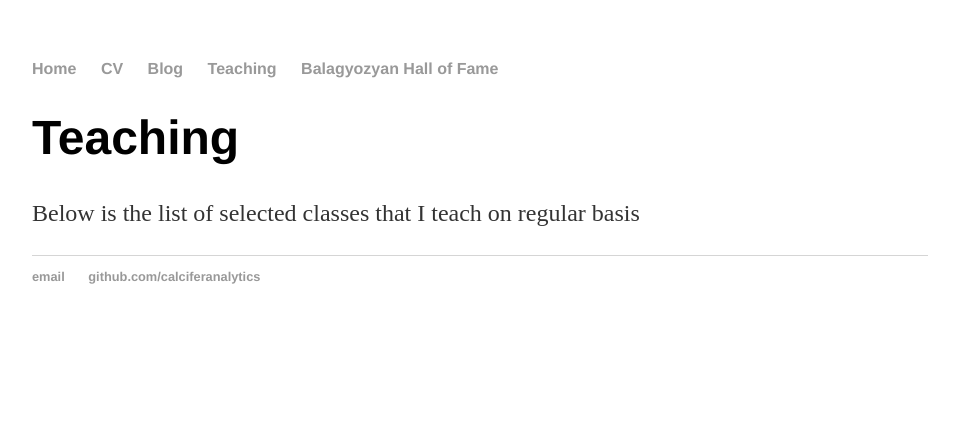
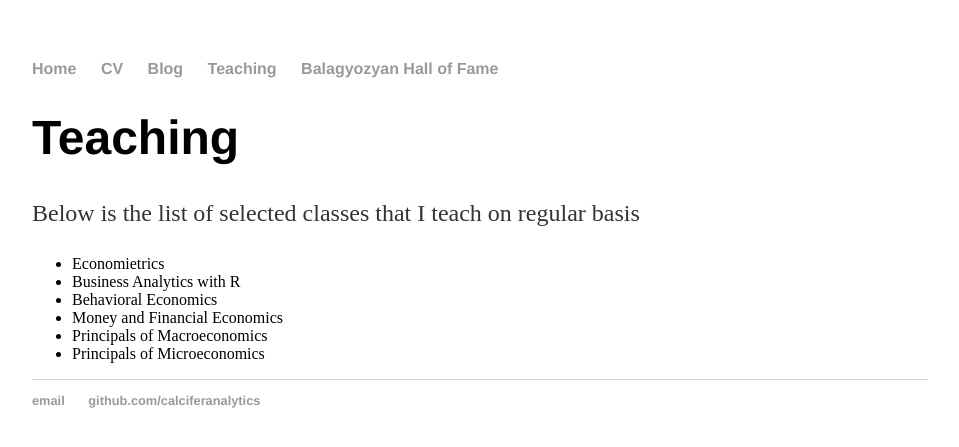
Before and after one commit to calciferanalytics/calciferanalytics.github.io, a Jekyll site: the page built from teaching/index.html, in a window 1280 px wide. Shown: the top 447 px of the page, without its empty margins (160-1119 px from the left). Built offline with Jekyll 4.4.1, drawn with Linux system fonts in a browser that asks for light colours.

Commit message:
Update index.html

```diff
--- a/teaching/index.html
+++ b/teaching/index.html
@@ -5,4 +5,12 @@ title: Aram Balagyozyan Teaching
 <div class="blurb">
 	<h1>Teaching</h1>
 	<p> Below is the list of selected classes that I teach on regular basis</p>
+	<ul>
+		<li>Economietrics</li>
+  		<li>Business Analytics with R</li>
+  		<li>Behavioral Economics</li>
+ 		<li>Money and Financial Economics</li>
+		<li>Principals of Macroeconomics</li>
+		<li>Principals of Microeconomics</li>
+	</ul>
 </div><!-- /.blurb -->
```
